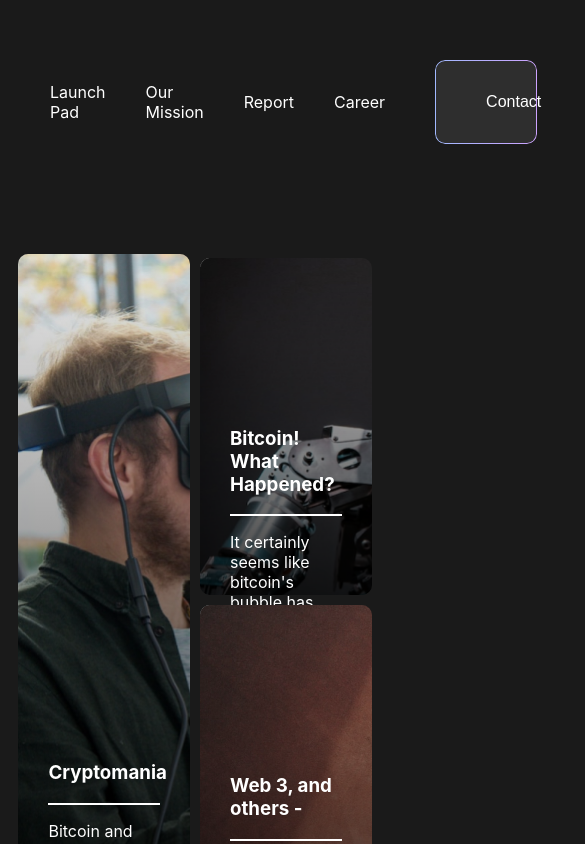
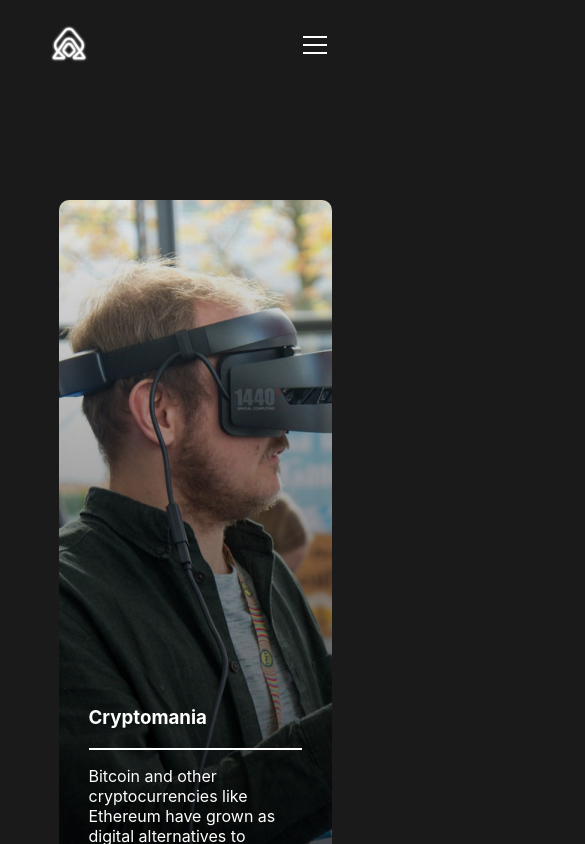
Before and after one commit to TundeAdekoya/astroTechLabs, a React (Create React App) app: page /Report in a window 390 px wide. Shown: the top 844 px of the page, 585 px wide, since content can reach past the window. Built offline with nearby package versions, Linux system fonts and the light colour scheme.

Commit message:
mobile and tab responsivity

```diff
--- a/src/Component/LandingPage.jsx
+++ b/src/Component/LandingPage.jsx
@@ -9,21 +9,22 @@ import {IoIosArrowRoundForward} from 'react-icons/io'
 
 const LandingPage = () => {
   return (
-    <div>
+    <div id='landing' >
 
       <main>
-        <section>
+        <section id='landing-page'>
           <div id='moving-images'>
             <img src={movingImage1} alt="" />
             <img src={movingImage2} alt="" />
             <img src={movingImage3} alt="" />
             <img src={movingImage4} alt="" />
           </div>
+
           <div id='landing-content'>
-            <h1>Shaping the future of Web 3</h1>
-            <h3>A Blockchain Venture Studio</h3>
-            <button> Get in touch </button>
-          </div>
+              <h1>Shaping the future of Web 3</h1>
+              <h3>A Blockchain Venture Studio</h3>
+              <button> Get in touch </button>
+            </div>
         </section>
       </main>
 
--- a/src/Component/Navbar.jsx
+++ b/src/Component/Navbar.jsx
@@ -1,23 +1,48 @@
-import React from 'react'
+import React, { useState,useEffect } from 'react'
 import {NavLink} from 'react-router-dom'
 import astroLogo from '../Assets/svg/astro tech logo.svg'
 import '../Css/Navbar.css'
 
-const navbar = () => {
+const Navbar = () => {
+
+  const [navOpen, setNavOpen] = useState(false)
+
+  useEffect(() => {
+    if(navOpen) {
+      document.body.style.overflow = 'hidden'
+    } else {
+      document.body.style.overflowY = 'auto'
+    }
+
+  }, [navOpen])
+
+
   return (
+    <div id='nav-bar-position'>
       <nav>
         <section id='logo-img'>
         <NavLink to='/'><img src={astroLogo} alt="" /></NavLink>
         </section>
-    <section id='nav-link'>
-        <NavLink className='navStyle' to='*'>Launch Pad</NavLink>
-        <NavLink className='navStyle' to='*'>Our Mission</NavLink>
-        <NavLink className='navStyle' to='/Report'>Report</NavLink>
-        <NavLink className='navStyle' to='*'>Career</NavLink>
-        <NavLink to='*'><button>Contact</button></NavLink>
+
+        <section id='nav-link' style={{top: navOpen? 0 : '-100%'}}>
+          <div className="nav-link-content">
+            <NavLink className='navStyle' to='*' onClick={() => setNavOpen(false)} >Launch Pad</NavLink>
+            <NavLink className='navStyle' to='*' onClick={() => setNavOpen(false)} >Our Mission</NavLink>
+            <NavLink className='navStyle' to='/Report' onClick={() => setNavOpen(false)} >Report</NavLink>
+            <NavLink className='navStyle' to='*' onClick={() => setNavOpen(false)} >Career</NavLink>
+            <NavLink to='*' onClick={() => setNavOpen(false)} ><button>Contact</button></NavLink>
+          </div>
         </section>
+
+        <section className="header">
+            <button type="button" className="nav-toggler" onClick={() => setNavOpen(!navOpen)}>
+            <span></span>
+            </button>
+        </section>
+
       </nav>
+   </div>
   )
 }
 
-export default navbar
+export default Navbar
--- a/src/Component/ReportPage.jsx
+++ b/src/Component/ReportPage.jsx
@@ -3,7 +3,7 @@ import '../Css/Report.css'
 
 const ReportPage = () => {
   return (
-    <div>
+    <div id='reportPage'>
       <header id='header'>
         <section>
           <div id="header-content">
--- a/src/Css/Footer.css
+++ b/src/Css/Footer.css
@@ -92,3 +92,41 @@ table tr {
     -webkit-mask-composite: xor;
             mask-composite: exclude;
 }
+
+/* RESPONSIVITY */
+
+@media(max-width:1440px){
+
+}
+
+@media(max-width:1024px){
+
+}
+
+@media(max-width:991px){
+    footer section{
+        display: flex;
+        flex-direction: column;
+    }
+
+    #footer-logo, #image-footer-two{
+        display: none;
+    }
+
+    #footer-icon-link {
+        margin-top: 30px;
+        align-items: flex-start;
+    }
+
+    #footer-links{
+        display: none;
+    }
+}
+
+@media(max-width:768px){
+
+}
+
+@media(max-width:480px){
+
+}
--- a/src/Css/LandingPage.css
+++ b/src/Css/LandingPage.css
@@ -1,3 +1,7 @@
+#landing{
+    padding-top: 150px;
+}
+
 main{
     margin: 30px 50px;
 }
@@ -48,6 +52,7 @@ to {
 }
 }
 
+
 section #landing-content{
     display: flex;
     flex-direction: column;
@@ -65,7 +70,7 @@ section #landing-content{
     -webkit-background-clip: text;
     -webkit-text-fill-color: transparent;
     position: absolute;
-    bottom: 30vh;
+    bottom: 40vh;
 }
 
 #landing-content h3{
@@ -365,3 +370,139 @@ section #landing-content{
     background-image: var(--gradient);
     color: var(--white);
 }
+
+/* RESPONSIVITY */
+
+@media(max-width:1440px){
+    #landing-content h1{
+        /* display: none; */
+        font-size: 60px;
+    }
+
+    #landing-content h3{
+        margin-top: 50px;
+    }
+}
+
+@media(max-width:1024px){
+    #landing-content h1{
+        bottom: 35vh;
+        font-size: 50px;
+        padding: 0px 50px 0px 50px;
+    }
+
+    #landing-content h3{
+        bottom: 30vh;
+        font-size: 16px;
+        margin-top: 50px;
+    }
+
+    #landing-content button {
+        position: absolute;
+        bottom: 15vh;
+    }
+}
+
+/* ----------------------------------------- */
+
+@media(max-width:991px){
+
+    /* WHAT WE DO */
+
+    #what-we-do-box{
+        display: flex;
+        flex-direction: column;
+        align-items: center;
+        justify-content: space-between;
+        cursor: pointer;
+    }
+
+    .what-we-do-content h2, #innovative-report-content h2, #career-content h3, #subscribe-content h3, #build-content h2{
+        font-size: 24px;
+    }
+
+    .what-we-do-image, .what-we-do-image-two{
+        width: 70vw;
+        height: 60vh;
+        border-radius: 10px;
+        margin-bottom: 45px;
+    }
+
+    /* REPORT */
+
+    #report{
+        flex-direction: column;
+    }
+
+    .report-image{
+        width: 70vw;
+        height: 60vh;
+    }
+
+    /* SUBSCRIBE */
+
+    #subscribe-content form{
+        width: 90vw;
+        height: 9vh;
+    }
+
+    #subscribe-content form button{
+        padding: 0px 30px;
+    }
+
+    /* CAREER */
+
+    #career-list{
+        margin-top: 30px;
+        gap: 30px;
+    }
+
+    #career-list .careers{
+        padding: 10px 30px;
+        font-size: 14px;
+        height: 6vh;
+        gap: 2%;
+    }
+
+    #career-list .viewmore{
+        margin-left: auto;
+        margin-right: auto;
+    }
+
+    /* BUILD */
+
+    #build-content{
+        margin: 50px 0vw;
+    }
+
+    #build-content h3{
+        width: 40vw;
+    }
+
+    #build-content button{
+        padding: 15px 30px;
+    }
+
+}
+
+@media(max-width:768px){
+    #landing-content h1{
+        bottom: 30vh;
+        font-size: 40px;
+    }
+
+    #landing-content h3{
+        bottom: 25vh;
+        font-size: 16px;
+        padding: 20px 30px 0px 30px;
+        text-align: center;
+    }
+}
+
+@media(max-width:480px){
+    #landing-content h1{
+        /* display: none; */
+        font-size: 24px;
+        margin-bottom: 30px;
+    }
+}
--- a/src/Css/Navbar.css
+++ b/src/Css/Navbar.css
@@ -1,6 +1,13 @@
+#nav-bar-position{
+  position: fixed;
+  z-index: 9;
+  width: 100%;
+  background-color: #1a1a1a;
+}
+
 nav{
     display: flex;
-    padding: 50px 0px;
+    padding: 20px 0px;
     align-items: center;
     position: sticky;
 }
@@ -16,7 +23,7 @@ nav{
 
 #nav-link{
     margin-left: auto;
-    padding-right: 50px;
+    margin-right: 50px;
     display: flex;
     align-items: center;
     gap: 40px;
@@ -26,6 +33,7 @@ nav{
 .navStyle{
     text-decoration: none;
     color: var(--white);
+    margin-right: 30px;
 }
 
 .navStyle:hover{
@@ -34,7 +42,7 @@ nav{
 }
 
 #nav-link button{
-    padding: 21px 51px;
+    /* padding: 10px 40px; */
     font-size: 16px;
     border: none;
     /* border-image: linear-gradient(to right, #A1B9FF, #CDA3FF) 1; */
@@ -47,13 +55,14 @@ nav{
 
     --b:1px;  /* border width*/
     display: inline-block;
-    margin: 10px;
-    height: 10vh;
-    width: 14vw;
+    /* margin: 10px; */
+    height: 50px;
+    width: 150px;
     aspect-ratio: 1;
     position: relative;
     z-index: 0;
     cursor: pointer;
+    text-align: center;
 }
 
 
@@ -80,3 +89,112 @@ nav{
 #nav-link button:hover{
     background-image: var(--gradient);
 }
+
+.header{
+    display: none;
+}
+
+/* RESPONSIVITY */
+
+@media(max-width:1440px){
+
+}
+
+@media(max-width:1024px){
+
+  #nav-link{
+    margin-left: auto;
+    display: flex;
+  }
+
+  #nav-link {
+    position: fixed;
+    width: 100%;
+    height: 100%;
+    background-color: #1a1a1a;
+    top: 100vw;
+    left: 0;
+    z-index: 20;
+    display: flex;
+    flex-direction: column;
+    justify-content: center;
+    align-items: center;
+  }
+
+  .nav-link-content{
+    display: flex;
+    flex-direction: column;
+    align-items: center;
+    justify-content: center;
+    background-color: #1a1a1a;
+    text-align: center;
+    /* gap: 30px; */
+  }
+
+
+    .header {
+        margin-left: auto;
+        z-index: 20;
+        display: block;
+        margin-right: 50px;
+      }
+
+    .header .nav-toggler {
+        width: 50px;
+        height: 50px;
+        cursor: pointer;
+        display: flex;
+        justify-content: center;
+        align-items: center;
+        border: none;
+        background-color: #1a1a1a;
+        color: #fff;
+      }
+
+      .header .nav-toggler span {
+        height: 2px;
+        width: 24px;
+        background-color: var(--white);
+        position: relative;
+      }
+
+      .header .nav-toggler span::before,
+      .header .nav-toggler span::after {
+        content: " ";
+        position: absolute;
+        top: 0;
+        width: 100%;
+        height: 100%;
+        background-color: var(--white);
+        transition: all 0.3s ease;
+      }
+
+      .header .nav-toggler span::before {
+        left: 0;
+        transform: translateY(-8px);
+      }
+
+      .header .nav-toggler span::after {
+        right: 0;
+        transform: translateY(8px);
+      }
+      .header .nav-toggler:hover span::before,
+      .header .nav-toggler:hover span::after {
+        width: 50%;
+      }
+      .navStyle{
+        margin-bottom: 30px;
+        margin-right: 0px;
+        margin-top: 15px;
+      }
+}
+
+@media(max-width:768px){
+
+}
+
+@media(max-width:480px){
+  #logo-img{
+    width: 15%;
+}
+}
--- a/src/Css/Report.css
+++ b/src/Css/Report.css
@@ -1,3 +1,7 @@
+#reportPage{
+    padding-top: 150px;
+}
+
 #header{
     background-color: var(--black);
 }
@@ -216,3 +220,58 @@
 #blank-two{
     height: 15vh;
 }
+
+/* RESPONSIVITY */
+
+@media(max-width:1440px){
+
+}
+
+@media(max-width:1024px){
+
+}
+
+@media(max-width:991px){
+    #header section{
+        flex-direction: column;
+        gap: 30px;
+    }
+
+    #header-content{
+        width: 70vw;
+        height: 85vh;
+    }
+
+    #sub-header .sub-header-content-one, #sub-header .sub-header-content-two{
+        width: 70vw;
+        height: 50vh;
+    }
+
+    #report-box{
+        flex-direction: column;
+        gap: 30px;
+    }
+
+    .report-content h2, #innovative-report h2{
+        font-size: 24px;
+    }
+
+    .report-content-image:nth-child(1), .report-content-image:nth-child(2), .report-content-image-two:nth-child(1), .report-content-image-two:nth-child(2){
+        width: 70vw;
+        height: 70vh;
+    }
+
+    .report-image-box{
+        width: 70vw;
+    }
+}
+
+@media(max-width:768px){
+
+}
+
+@media(max-width:480px){
+    .report-image-box{
+        height: 60vh;
+    }
+}
```
Also changed, not shown: src/Css/PageNotFound.css (+18 -0 lines). Lines whose indentation alone changed are shown as unchanged.
